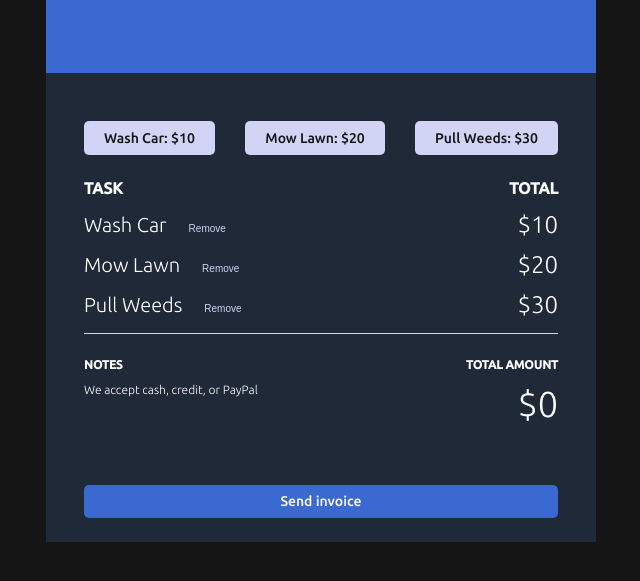
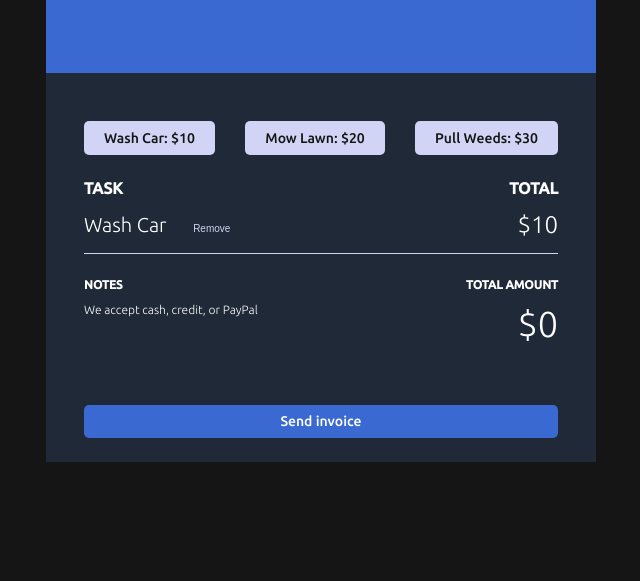
Before and after one commit to MattPahuta/invoice-creator, a plain HTML site: page index.html in a window 1280 px wide. Both pictures are taken after a click on the button "Wash Car: $10". Shown: the part 223-804 px from the top of the page, without its empty margins (319-959 px from the left). Drawn offline with Linux system fonts and the light colour scheme.

Commit message:
Add addService an displayTask functionality, rework array methods

```diff
--- a/app.js
+++ b/app.js
@@ -1,56 +1,80 @@
 const invoiceForm = document.querySelector('.invoice-form');
 const taskList = document.querySelector('.task-list');
+const serviceBtns = document.querySelectorAll('.service-btn');
+const removeBtns = document.querySelectorAll('.remove-btn');
 // array to hold the state
 let selectedTasks = [];
 
-const wash = document.getElementById('wash');
-const mow = document.getElementById('mow');
-const weed = document.getElementById('weed');
+// const wash = document.getElementById('wash');
+// const mow = document.getElementById('mow');
+// const weed = document.getElementById('weed');
 
 const services = document.querySelector('.services-container');
 
-const availableServices = [
-  {
-    name: 'Wash Car',
-    cost: 10,
-    id: 1
-  },
-  {
-    name: 'Mow Lawn',
-    cost: 20,
-    id: 2
-  },
-  {
-    name: 'Pull Weeds',
-    cost: 30,
-    id: 3
-  }
-];
+
+function displayTask() {
+  const html = selectedTasks.map(service => {
+    return `<li class="task-item grid">
+              <span class="task-item-name">
+              ${service.name}
+              <button  class="remove-btn">Remove</button>
+              </span>
+              <span class="task-item-cost">$${service.cost}</span>
+            </li>
+      `
+  }).join('');
+
+  taskList.innerHTML = html;
+  const removeBtns = document.querySelectorAll('.remove-btn');
+  addRemoveBtnListener(removeBtns);
+}
+
+function addRemoveBtnListener(removeBtns) {
+    removeBtns.forEach(btn => {
+    btn.addEventListener('click', removeTask);
+  })
+}
+
+function removeTask(e) {
+  console.log('task removed!');
+}
+
+function calculateTotal() {
+
+}
 
 
-function addService(serviceName, serviceCost) {
-
-
-  console.log(`${task} is added to selectedTasks.`);
+function addService(e) {
+  console.log(e.target);
+  // build the service object
+  const service = {
+    name: e.target.name,
+    cost: e.target.value,
+    id: e.target.id
+  }
+  // check for services already added
+  for (let item of selectedTasks) {
+    if (item.id === service.id) {
+      alert(`You've already selected the ${service.name} service.`)
+      return;
+    }
+  }
+  // push selected service to selectedTasks array
+  selectedTasks.push(service); // use this to calculate total
+  displayTask(); // call displayTask to add to DOM
+  console.log(selectedTasks);
 }
 
-services.addEventListener('click', function(e) {
-  // const serviceName = e.target.name;
-  // const serviceCost = e.target.value;
-  const serviceId = parseInt(e.target.id);
-
-
-
-  console.log(serviceId);
-  for (let service of availableServices) {
-    if (service.id === serviceId) {
-      selectedTasks.push(service)
-    }
-  }
-
-  console.log(selectedTasks);
+// add event listener to service buttons
+serviceBtns.forEach(btn => {
+  btn.addEventListener('click', addService);
 })
+// removeBtns.forEach(btn => {
+//   btn.addEventListener('click', removeTask);
+// })
 
 invoiceForm.addEventListener('submit', function(e) {
   e.preventDefault();
+  alert('Invoice submitted!');
+
 })
--- a/index.html
+++ b/index.html
@@ -21,12 +21,12 @@
   </header>
 
   <main>
-    <form class="invoice-form">
+
 
     <div class="services-container grid">
-      <button id="1" class="service-btn" name="Wash Car" value="10">Wash Car: $10</button>
-      <button id="2" class="service-btn" name="Mow Lawn" value="20">Mow Lawn: $20</button>
-      <button id="3" class="service-btn" name="Pull Weeds" value="30">Pull Weeds: $30</button>
+      <button id="wash" class="service-btn" name="Wash Car" value="10">Wash Car: $10</button>
+      <button id="mow" class="service-btn" name="Mow Lawn" value="20">Mow Lawn: $20</button>
+      <button id="weed" class="service-btn" name="Pull Weeds" value="30">Pull Weeds: $30</button>
     </div>
 
     <div class="task-container flex">
@@ -39,9 +39,9 @@
         <div class="task-list-container">
           <!-- updated selected tasks here, add to ul -->
           <ul class="task-list flex">
-            <li class="task-item grid"><span class="task-item-name">Wash Car<button class="remove-btn">Remove</button></span><span class="task-item-cost">$10</span></li>
+            <!-- <li class="task-item grid"><span class="task-item-name">Wash Car<button class="remove-btn">Remove</button></span><span class="task-item-cost">$10</span></li>
             <li class="task-item grid"><span class="task-item-name">Mow Lawn<button class="remove-btn">Remove</button></span><span class="task-item-cost">$20</span></li>
-            <li class="task-item grid"><span class="task-item-name">Pull Weeds<button class="remove-btn">Remove</button></span><span class="task-item-cost">$30</span></li>
+            <li class="task-item grid"><span class="task-item-name">Pull Weeds<button class="remove-btn">Remove</button></span><span class="task-item-cost">$30</span></li> -->
           </ul>
         </div>
 
@@ -60,7 +60,7 @@
         </div>
       </div>
 
-
+      <form class="invoice-form">
         <button class="submit-btn">Send invoice</button>
       </form>
   </main>
```
Also changed, not shown: 1 other file.
